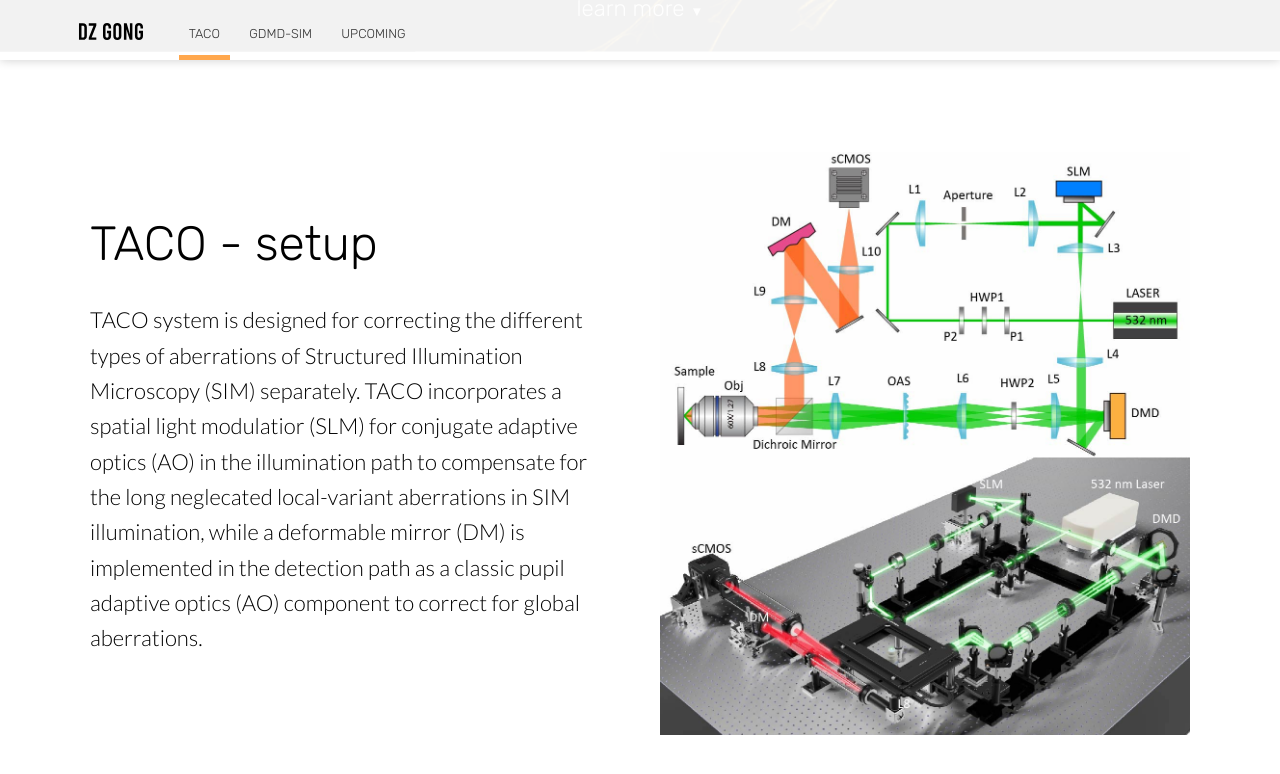
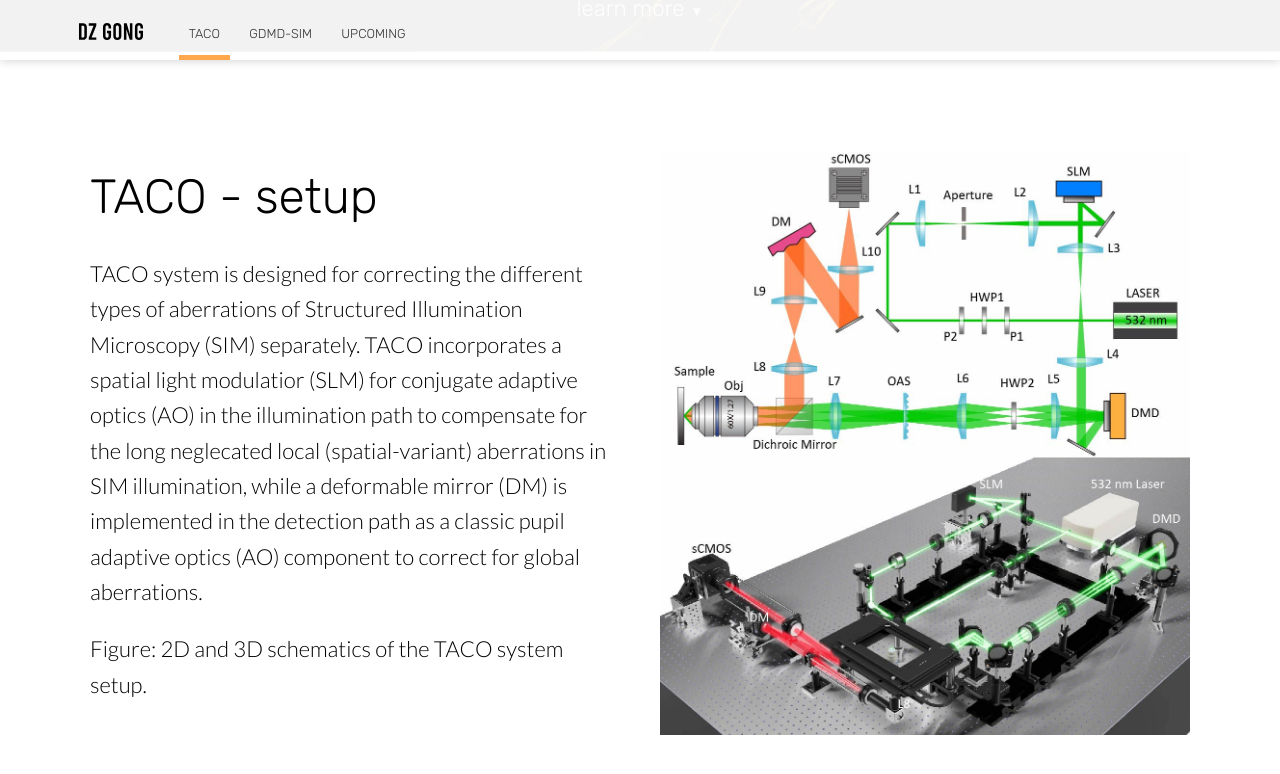
Before and after one commit to DZGong/DZGong.github.io, a Jekyll site: the page built from TACO.html, in a window 1280 px wide and 900 px high, scrolled down 848 px, cut to the strip 0-815 px from the top of the window. Shown: the top 774 px of the strip. Built offline with Jekyll 4.4.1, drawn with Linux system fonts in a browser that asks for light colours; nearby versions of some CDN libraries; some of the changed text lies outside the part shown.

Commit message:
test change 20

```diff
--- a/TACO.html
+++ b/TACO.html
@@ -21,7 +21,8 @@
 		<div class="container flex">
 			<div class="text">
 				<h2 class="editable">TACO - setup</h2>
-				<p class="editable">TACO system is designed for correcting the different types of aberrations of Structured Illumination Microscopy (SIM) separately. TACO incorporates a spatial light modulatior (SLM) for conjugate adaptive optics (AO) in the illumination path to compensate for the long neglecated local-variant aberrations in SIM illumination, while a deformable mirror (DM) is implemented in the detection path as a classic pupil adaptive optics (AO) component to correct for global aberrations. </p>
+				<p class="editable">TACO system is designed for correcting the different types of aberrations of Structured Illumination Microscopy (SIM) separately. TACO incorporates a spatial light modulatior (SLM) for conjugate adaptive optics (AO) in the illumination path to compensate for the long neglecated local (spatial-variant) aberrations in SIM illumination, while a deformable mirror (DM) is implemented in the detection path as a classic pupil adaptive optics (AO) component to correct for global aberrations. </p>
+				<p class="editable"> Figure: 2D and 3D schematics of the TACO system setup.</p>
 			</div>
 			<div class="image">
 				<img class="editable" src="/photos/TACO_setup.jpg" alt="TACO_setup" />
@@ -33,7 +34,8 @@
 		<div class="container flex">
 			<div class="text">
 				<h2 class="editable">Conjugate AO</h2>
-				<p class="editable">The sinusoidal pattern of SIM illumination is known to be "immune" to global aberrations (spherical aberration, coma, etc), but suffers from spatial-variant aberrations. TACO utilizes an stochastic paralleled gradient descent (SPGD) based algorithm to optimize the phase modulation of the SLM at the conjugate plane of the illumination and counteracts the spatially varying distortions of SIM pattern, achieving high quality SIM illumination pattern even through strongly aberrating medium.</p>
+				<p class="editable">The sinusoidal pattern of SIM illumination is known to be "immune" to global aberrations, but suffers from local aberrations. TACO utilizes an stochastic paralleled gradient descent (SPGD) based algorithm to optimize the phase modulation of the SLM at the conjugate plane of the illumination and counteracts the spatially varying distortions of SIM pattern.</p>
+				<p class="editable"> A typical optimization process of the conjugate AO for local aberrations.</p>
 			</div>
 			<div class="image">
 				<img class="editable" src="/photos/TACO_conjugate.gif" alt="TACO_pattern" />
@@ -46,6 +48,7 @@
 			<div class="text">
 				<h2 class="editable">Pupil AO</h2>
 				<p class="editable">TACO further utilizes a DM to do Zernike-polynomial based pupil AO in the detection path of SIM to correct for all the possible global aberrations such as spherical aberation, coma, astigmatism. </p>
+				<p class="editable"> A typical optimization process of the pupil AO for global aberrations.</p>
 			</div>
 			<div class="image">
 				<img class="editable" src="/photos/TACO_pupil.gif" alt="TACO_pattern" />
@@ -58,6 +61,7 @@
 			<div class="text">
 				<h2 class="editable">TACO-SIM imaging</h2>
 				<p class="editable">With the aberration correction by TACO, high quality SIM imaging can be achieved even through strongly aberrating medium, allowing for super-resolution imaging in both lateral and axial directions with high fidelity and robustness.</p>
+				<p class="editable"> Figure: WF and SIM images of the phalloidin labeled actin in a human melanoma cell.</p>
 			</div>
 			<div class="image">
 				<img class="editable" src="/photos/TACO_cell.gif" alt="TACO_pattern" />
```
